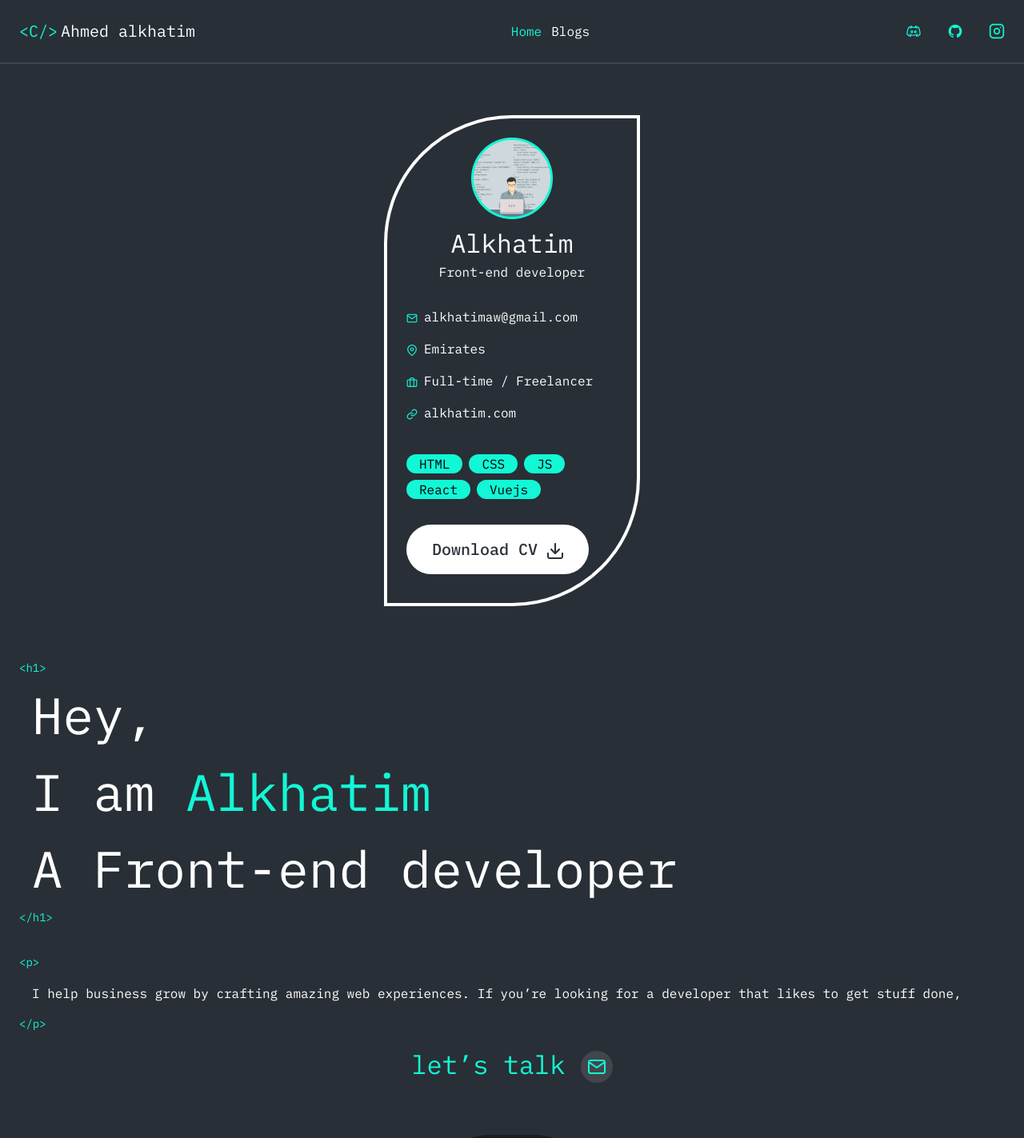
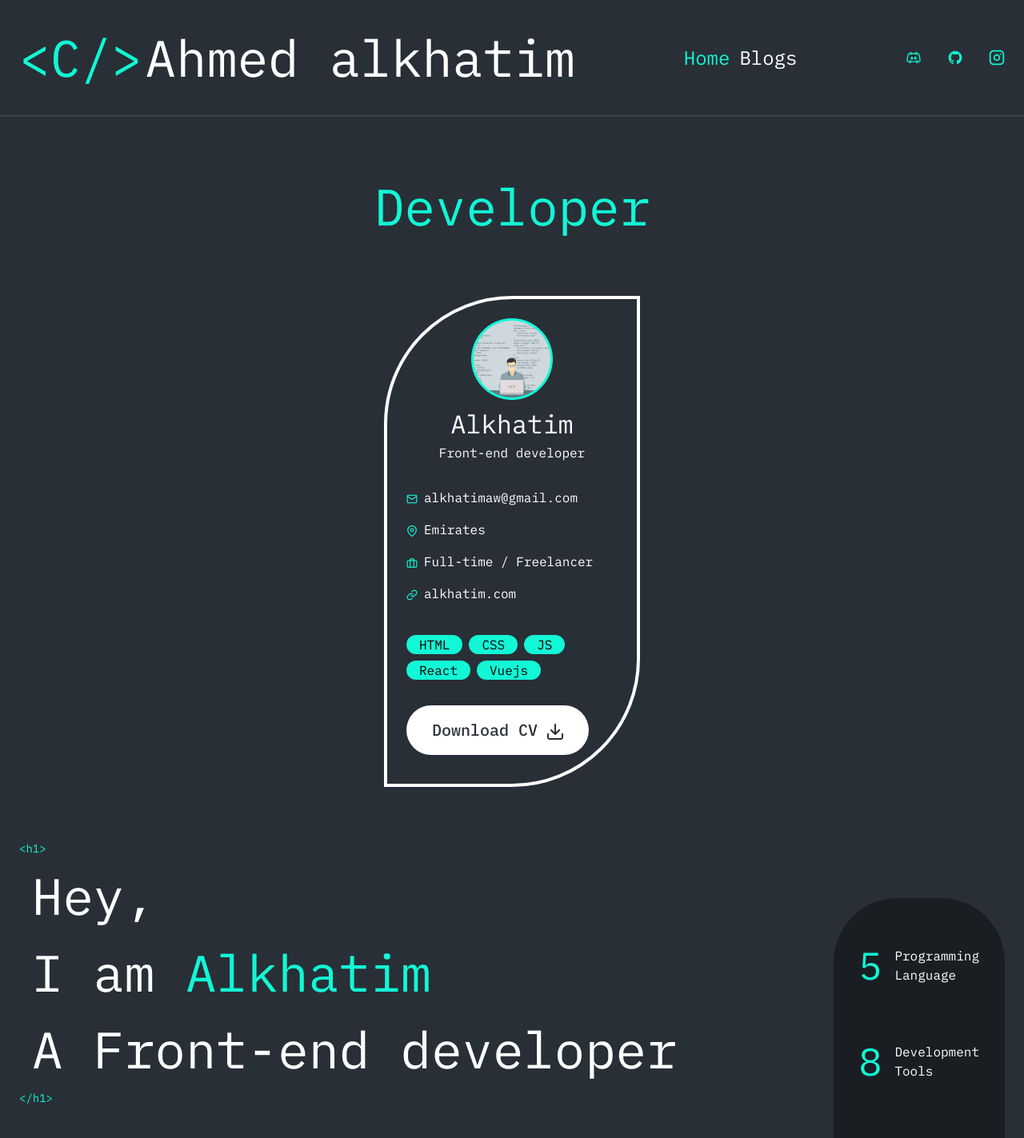
Before and after one commit to Ahmed-Alkhatim/portfolio, a Next.js app: page / in a window 1280 px wide. Shown: the top 1423 px of the page at 80% size. Built offline with nearby package versions, Linux system fonts and the light colour scheme.

Commit message:
lap screens responsive: Header | Myinfo sections

```diff
--- a/src/app/Hello.js
+++ b/src/app/Hello.js
@@ -2,7 +2,7 @@ import { Container } from "@/components"
 
 export default () => {
     return(
-        <Container>
+        <div>
         <div className="space-y-[32px]">
             <div>
                 <span className="text-primary text-sm">{'<h1>'}</span>
@@ -19,9 +19,9 @@ export default () => {
                     I help business grow by crafting amazing web experiences. If you’re looking for a developer that likes to get stuff done,
                 </h2>
                 <span className="text-primary text-sm inline-block">{'</p>'}</span>
-                <h3 className="text-lg text-center text-primary text-bold">let’s talk <span className="inline-flex items-center justify-center bg-gray w-[40px] h-[40px] rounded-full "><img src = "/message.png" className="inline"/></span></h3>
+                <h3 className="text-lg text-primary text-bold">let’s talk <span className="inline-flex items-center justify-center bg-gray w-[40px] h-[40px] rounded-full "><img src = "/message.png" className="inline"/></span></h3>
             </div>
         </div>
-        </Container>
+        </div>
     )
 }
--- a/src/app/MyInfo.js
+++ b/src/app/MyInfo.js
@@ -2,8 +2,11 @@ import { Container } from "@/components";
 
 export default function MyInfo() {
     return(
-        <Container>
+        <div>
+            <h1 className="lap:block hidden mb-[64px] text-xlg text-primary text-center">Developer</h1>
+
              <div className="m-auto w-[320px] p-[24px] pb-[36px] border-[4px] border-[#FFF] rounded-tl-[160px] rounded-br-[160px] space-y-[32px]">
+
                 <div className="text-center">
                     <div className="inline-block m-auto">
                         <img src="/profile.png" alt="portfolio"/>
@@ -11,6 +14,7 @@ export default function MyInfo() {
                     <h2 className="text-lg">Alkhatim</h2>
                     <p className="text-medium">Front-end developer</p>
                 </div>
+
                 <ul className="text-medium space-y-[16px]">
                     <li className="space-x-2">
                         <img src="/icon-mail.png" className="inline-block"/>
@@ -38,6 +42,6 @@ export default function MyInfo() {
                 </div>
                 <button className="text-center px-[32px] py-[16px] bg-[#FFF] text-[#292F36] text-[20px] rounded-full font-medium ">Download CV <img src="/download.png" className="inline-block"/></button>
             </div>
-        </Container>
+        </div>
     )
 }
--- a/src/app/page.js
+++ b/src/app/page.js
@@ -1,4 +1,4 @@
-import { Footer, Header } from "@/components";
+import { Container, Footer, Header } from "@/components";
 import MyInfo from "./MyInfo";
 import Hello from "./Hello";
 import Tools from "./Tools";
@@ -12,8 +12,12 @@ export default function Home() {
     <div className="space-y-[64px]">
       <Header />
       <MyInfo/>
-      <Hello />
-      <Tools />
+        <Container>
+        <div className="lap:flex">
+            <Hello />
+            <Tools />
+        </div>
+        </Container>
       <div>
         <About />
         <Skills />
--- a/src/components/app/Header.js
+++ b/src/components/app/Header.js
@@ -4,11 +4,11 @@ export default function Header() {
         <div className="container py-[24px] border-b-2 border-gray">
             <h1 className="text-medium text-[#FFF] flex justify-between items-center ">
 
-                <div className="tablet:text-[20px] space-x-1">
+                <div className="lap:text-xlg tablet:text-[20px] space-x-1">
                     <span className="text-primary">{'<C/>'}</span>
                     <span>Ahmed alkhatim</span>
                 </div>
-                <ul className="flex space-x-3">
+                <ul className="lap:text-[24px] flex space-x-3">
                     <li className="text-primary">Home</li>
                     <li>Blogs</li>
                 </ul>
--- a/tailwind.config.js
+++ b/tailwind.config.js
@@ -8,10 +8,10 @@ module.exports = {
         'tablet': '768px',
         // => @media (min-width: 768px) { ... }
 
-        'laptop': '1280px',
+        'lap': '1280px',
         // => @media (min-width: 1280px) { ... }
 
-        'desktop': '1920px',
+        'desk': '1920px',
         // => @media (min-width: 1920px) { ... }
     },
     extend: {
```
